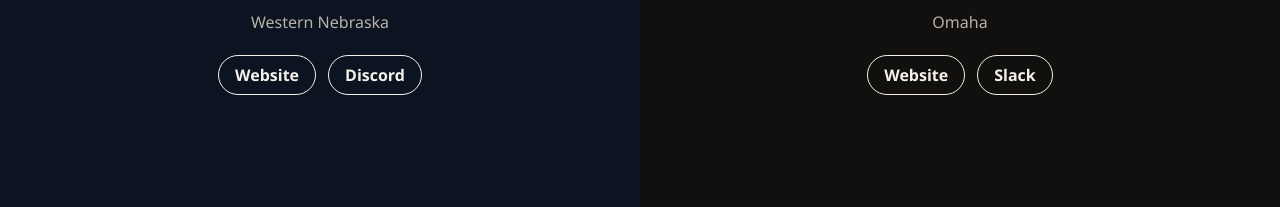
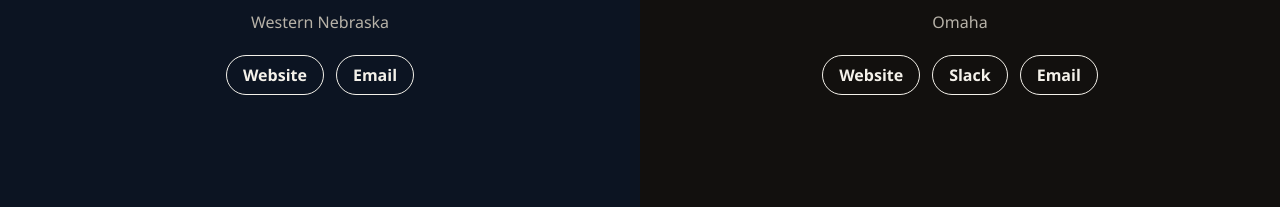
Before and after one commit to CryptoJones/nebraskacybersecurity.com, a plain HTML site: page index.html in a window 1280 px wide. Shown: the part 593-800 px from the top of the page. Drawn offline with Linux system fonts and the light colour scheme.

Commit message:
Split chat links from email.
DC402 Slack opens the workspace. Email is its own button on both groups.

```diff
--- a/index.html
+++ b/index.html
@@ -16,7 +16,7 @@
       <p>Western Nebraska</p>
       <nav>
         <a href="https://www.dc308.com/">Website</a>
-        <a href="mailto:toor@dc308.com">Discord</a>
+        <a href="mailto:toor@dc308.com">Email</a>
       </nav>
     </section>
     <section class="group">
@@ -25,7 +25,8 @@
       <p>Omaha</p>
       <nav>
         <a href="https://dc402.org/">Website</a>
-        <a href="mailto:info@dc402.org">Slack</a>
+        <a href="https://dc402.slack.com/">Slack</a>
+        <a href="mailto:info@dc402.org">Email</a>
       </nav>
     </section>
   </main>
--- a/style.css
+++ b/style.css
@@ -33,7 +33,7 @@ img {
 }
 h1 { margin: 8px 0 0; letter-spacing: 0.12em; font-size: 1.6rem; }
 p { margin: 0; color: #b7b2a8; }
-nav { display: flex; gap: 12px; margin-top: 8px; }
+nav { display: flex; flex-wrap: wrap; justify-content: center; gap: 12px; margin-top: 8px; }
 a {
   color: #f4f1ea;
   text-decoration: none;
```
Also changed, not shown: 1 other file.
